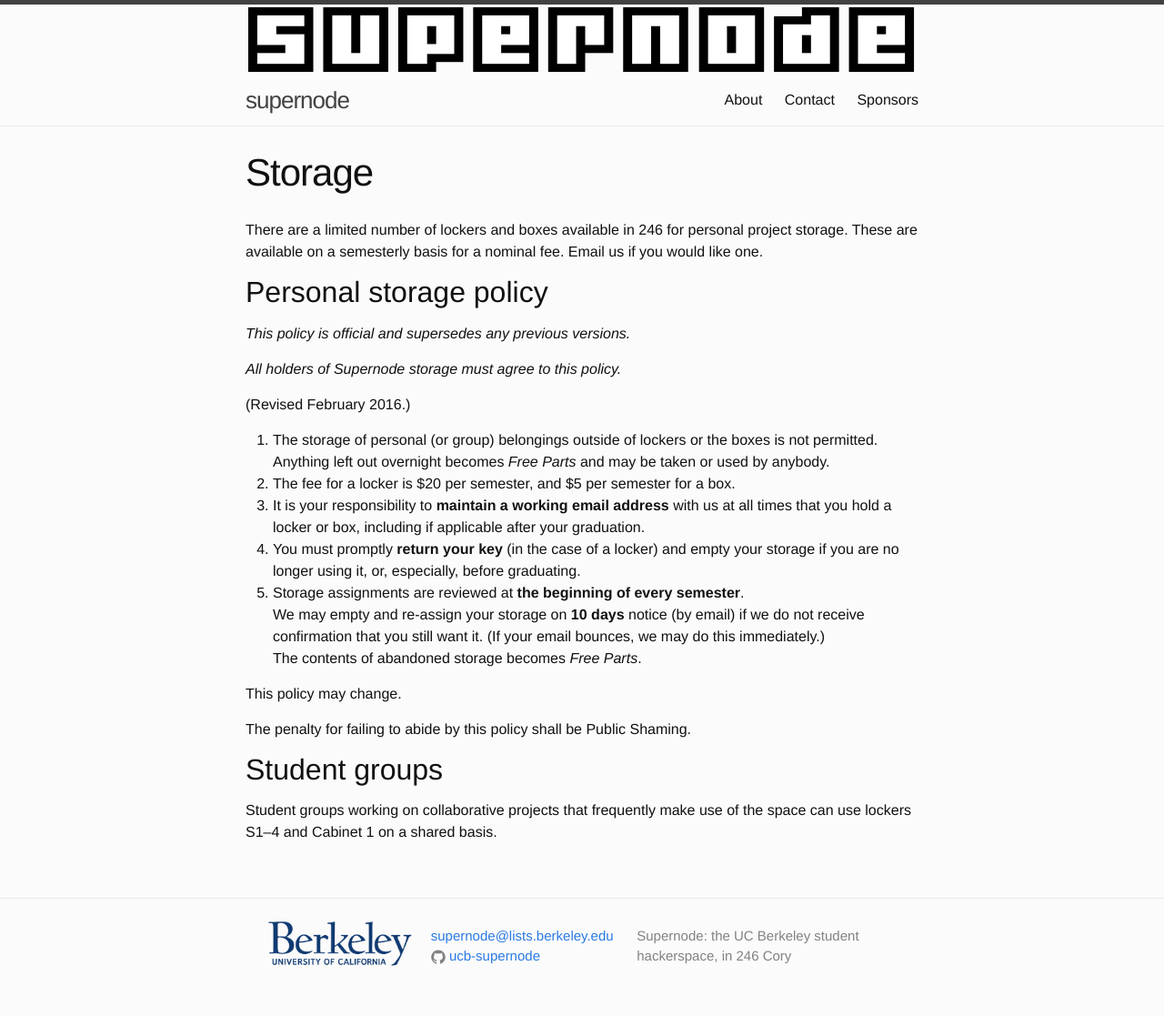
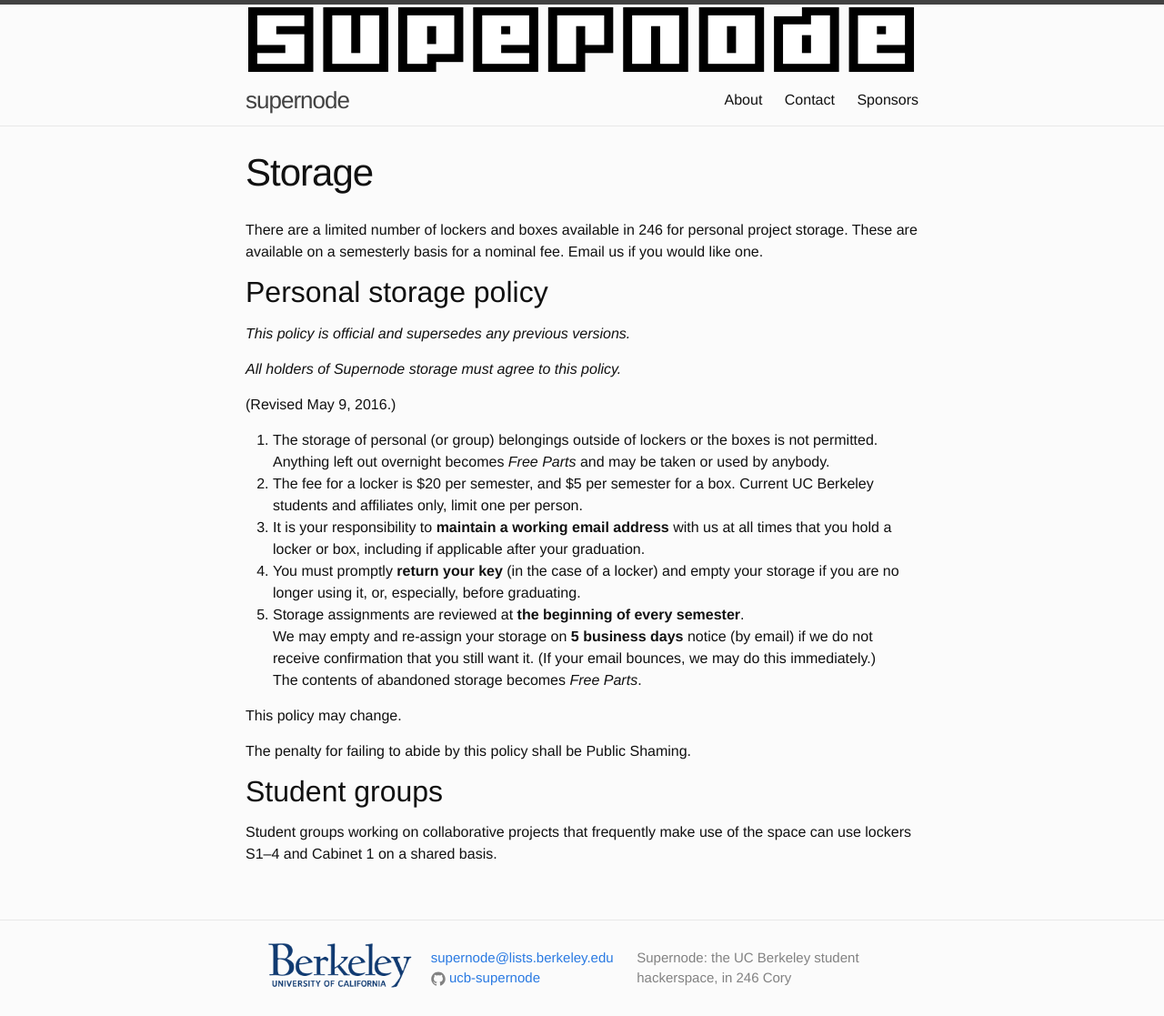
Before and after one commit to ucb-supernode/website, a Jekyll site: the page built from storage.md, in a window 1280 px wide. Shown: the whole page at 91% size. Built offline with Jekyll 4.4.1, drawn with Linux system fonts in a browser that asks for light colours; before the commit the page ends 1093 px from its top, so only the background shows below that.

Commit message:
Storage policy updates

```diff
--- a/storage.md
+++ b/storage.md
@@ -16,18 +16,18 @@
 
 *All holders of Supernode storage must agree to this policy.*
 
-(Revised February 2016.)
+(Revised May 9, 2016.)
 
 1. The storage of personal (or group) belongings outside of lockers or the boxes
    is not permitted. \\
    Anything left out overnight becomes *Free Parts* and may be taken or used by anybody.
-1. The fee for a locker is $20 per semester, and $5 per semester for a box.
+1. The fee for a locker is $20 per semester, and $5 per semester for a box. Current UC Berkeley students and affiliates only, limit one per person.
 1. It is your responsibility to **maintain a working email address** with us at all times
    that you hold a locker or box, including if applicable after your graduation.
 1. You must promptly **return your key** (in the case of a locker) and empty your storage
    if you are no longer using it, or, especially, before graduating.
 1. Storage assignments are reviewed at **the beginning of every semester**. \\
-   We may empty and re-assign your storage on **10 days** notice (by email) if we do not
+   We may empty and re-assign your storage on **5 business days** notice (by email) if we do not
    receive confirmation that you still want it.
    (If your email bounces, we may do this immediately.) \\
    The contents of abandoned storage becomes *Free Parts*.
```
